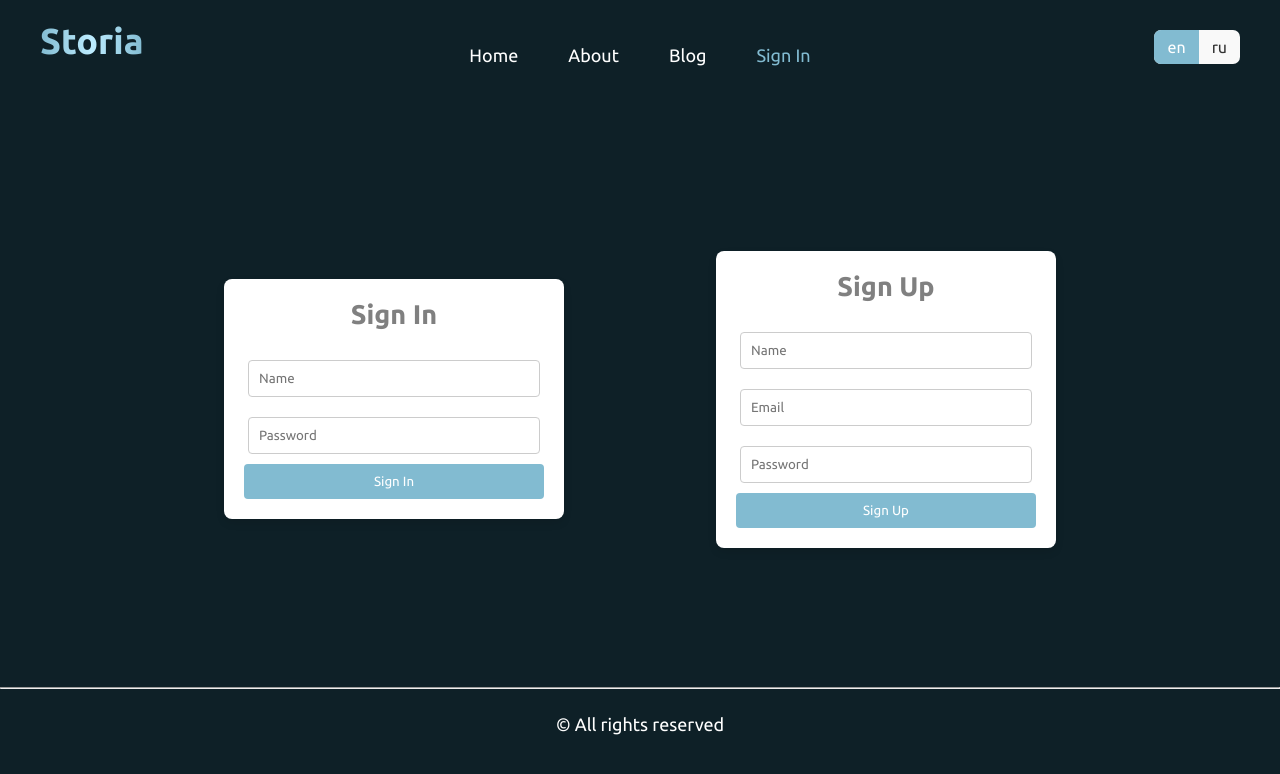
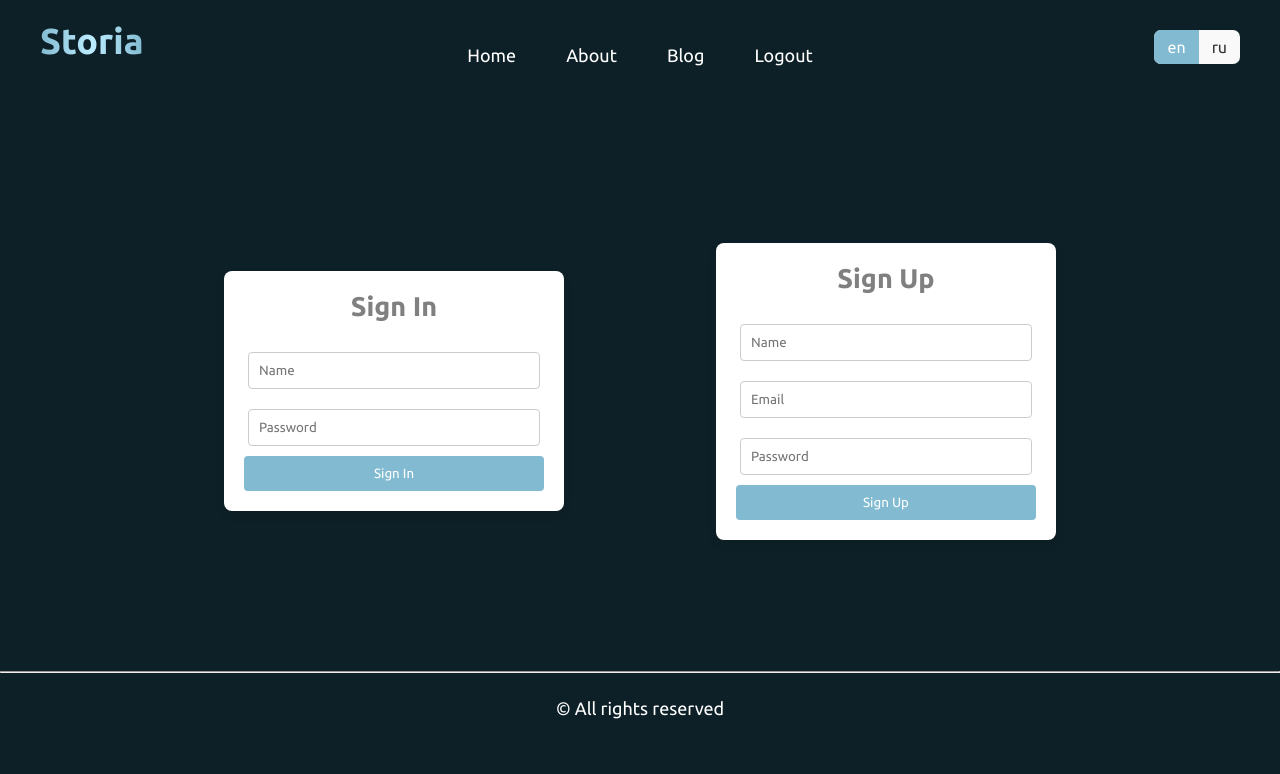
Before and after one commit to IDGayazov/blogapp, a React (Create React App) app: page /auth in a window 1280 px wide. Shown: the top 774 px of the page. Built offline with nearby package versions, Linux system fonts and the light colour scheme; sample sign-in values are in the browser's storage.

Commit message:
add AuthProvider

```diff
--- a/public/locales/en/translation.json
+++ b/public/locales/en/translation.json
@@ -18,5 +18,8 @@
     "auth_password": "Password",
     "auth_email": "Email",
     "auth_sign_in": "Sign In",
-    "auth_sign_up": "Sign Up"
+    "auth_sign_up": "Sign Up",
+
+    "logout": "Logout"
+
 }
--- a/public/locales/ru/translation.json
+++ b/public/locales/ru/translation.json
@@ -18,5 +18,8 @@
     "auth_password": "Пароль",
     "auth_email": "Почта",
     "auth_sign_in": "Войти",
-    "auth_sign_up": "Зарегистрироваться"
+    "auth_sign_up": "Зарегистрироваться",
+
+    "logout": "Выйти"
+
 }
--- a/src/App.js
+++ b/src/App.js
@@ -1,5 +1,5 @@
 import React from 'react';
-import { BrowserRouter, Routes, Route } from 'react-router-dom';
+import { BrowserRouter, Routes, Route, Navigate } from 'react-router-dom';
 
 import Header from './components/Header/index.tsx';
 import Footer from './components/Footer/index.tsx';
@@ -11,9 +11,16 @@ import AuthPage from './pages/AuthPage/AuthPage.tsx';
 
 import './styles/global.css';
 import Article from './pages/Article.tsx';
+import Profile from './pages/Profile.tsx';
+
+import { AuthProvider } from './AuthContext.tsx';
 
 function App() {
+
+  const token = localStorage.getItem('token');
+
   return (
+    <AuthProvider>
       <BrowserRouter>
         <Header/>
         <div id="content">
@@ -23,10 +30,17 @@ function App() {
             <Route path="/blog" element={<Blog/>} />
             <Route path="/article/:id" element={<Article/>} />
             <Route path="/auth" element={<AuthPage/>} />
+            {
+              <Route
+                path="/profile/:id"
+                element={token ? <Profile/> : <Navigate to="/auth" replace/>}
+              />
+            }
           </Routes>
         </div>
         <Footer/>
       </BrowserRouter>
+    </AuthProvider>
   );
 }
 
--- /dev/null
+++ b/src/AuthContext.tsx
@@ -0,0 +1,22 @@
+import React, { createContext, useState } from 'react';
+
+interface AuthContextType {
+    token: string | null;
+    setToken: (token: string | null) => void;
+}
+
+export const AuthContext = createContext<AuthContextType>({
+    token: null,
+    setToken: () => {}
+});
+
+export const AuthProvider = ({ children }:  { children: React.ReactNode }) => {
+
+    const [token, setToken] = useState(localStorage.getItem('token'));
+
+    return (
+        <AuthContext.Provider value={{token, setToken}}>
+            {children}
+        </AuthContext.Provider>
+    );
+};
--- a/src/components/NavBar/index.style.ts
+++ b/src/components/NavBar/index.style.ts
@@ -29,3 +29,14 @@ export const StyledLink = styled(NavLink)`
         color: ${colors.secondary};
     }
 `;
+
+
+export const StyledButton = styled.button`
+  background: none;
+  border: none;
+  color: inherit;
+  cursor: pointer;
+  font-size: inherit;
+  padding: 0;
+  text-decoration: none;
+`;
--- a/src/components/NavBar/index.tsx
+++ b/src/components/NavBar/index.tsx
@@ -1,9 +1,20 @@
-import React from "react";
-import { StyledUl, StyledLi, StyledLink, StyledNav } from "./index.style.ts";
+import React, { useContext } from "react";
 import { useTranslation } from "react-i18next";
+
+import {
+    StyledUl, StyledLi,
+    StyledLink, StyledNav, StyledButton
+} from "./index.style.ts";
+import { AuthContext } from "../../AuthContext.tsx";
 
 const NavBar = () => {
     const {t} = useTranslation();
+    const {token, setToken} = useContext(AuthContext);
+
+    const handleLogout = () => {
+        localStorage.removeItem('token');
+        setToken(null);
+    }
 
     return (
         <StyledNav>
@@ -17,9 +28,18 @@ const NavBar = () => {
                 <StyledLi>
                     <StyledLink to="/blog">{t('blog')}</StyledLink>
                 </StyledLi>
-                <StyledLi>
-                    <StyledLink to="/auth">{t('auth')}</StyledLink>
-                </StyledLi>
+                {
+                    token ?
+                    <StyledLi>
+                        <StyledButton as="button" onClick={handleLogout}>
+                            {t('logout')}
+                        </StyledButton>
+                    </StyledLi>
+                    :
+                    <StyledLi>
+                        <StyledLink to="/auth">{t('auth')}</StyledLink>
+                    </StyledLi>
+                }
             </StyledUl>
         </StyledNav>
     );
--- a/src/pages/AuthPage/AuthPage.css
+++ b/src/pages/AuthPage/AuthPage.css
@@ -2,7 +2,7 @@
     display: flex;
     justify-content: space-around;
     align-items: center;
-    height: 67vh;
+    height: 65vh;
     background-color: #0e2027;
     padding: 20px;
 }
--- a/src/pages/AuthPage/AuthPage.tsx
+++ b/src/pages/AuthPage/AuthPage.tsx
@@ -1,13 +1,15 @@
-import React from 'react';
+import React, { useContext } from 'react';
 import { useTranslation } from 'react-i18next';
 
 import { useGetAuthTokenForSignInMutation } from '../../store/api/authApi.tsx';
 
 import './AuthPage.css';
+import { AuthContext } from '../../AuthContext.tsx';
 
 const AuthPage = () => {
   const {t} = useTranslation();
-  const [getAuthToken, { data, isLoading, error }] = useGetAuthTokenForSignInMutation();
+  const [getAuthToken] = useGetAuthTokenForSignInMutation();
+  const {token, setToken} = useContext(AuthContext);
 
   const handleLoginSubmit = async (event: React.FormEvent<HTMLFormElement>) => {
     event.preventDefault();
@@ -16,11 +18,12 @@ const AuthPage = () => {
     const name = formData.get('name') as string;
     const password = formData.get('password') as string;
 
-    console.log(name + ' ' + password);
-
     try {
       const result = await getAuthToken({ username: name, password: password }).unwrap();
       console.log('Auth Token:', result);
+
+      localStorage.setItem('token', result.token);
+      setToken(result.token);
     } catch (err) {
       console.error('Failed to sign in:', err);
     }
--- /dev/null
+++ b/src/pages/Profile.tsx
@@ -0,0 +1,11 @@
+import React from 'react';
+
+const Profile = () => {
+    return (
+        <>
+            Профиль пользователя
+        </>
+    );
+}
+
+export default Profile;
```
Lines whose indentation alone changed are shown as unchanged.
